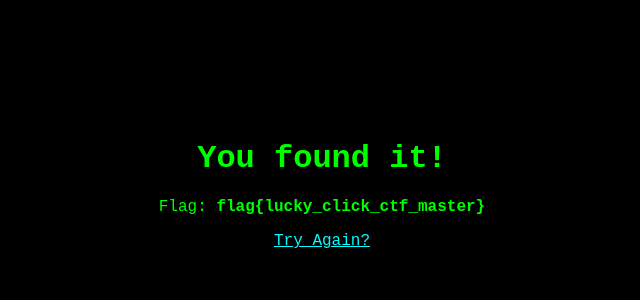
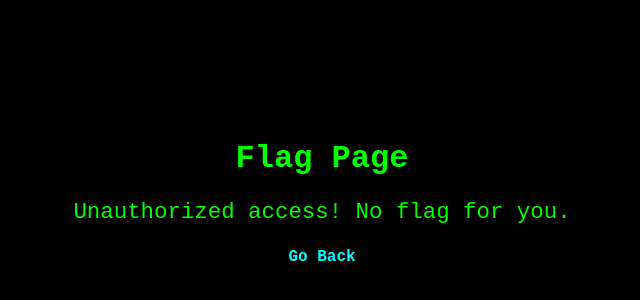
Before and after one commit to dennisabeechrist/ctf-2, a plain HTML site: page flag.html in a window 1280 px wide. Shown: the part 52-352 px from the top of the page, without its empty margins (318-958 px from the left). Drawn offline with Linux system fonts and the light colour scheme.

Commit message:
Update flag.html

```diff
--- a/flag.html
+++ b/flag.html
@@ -10,11 +10,47 @@
       text-align: center;
       margin-top: 15%;
     }
+    #flag, #error {
+      display: none;
+      font-size: 1.4rem;
+      margin: 1em auto;
+    }
+    a {
+      color: #00ffff;
+      text-decoration: none;
+      font-weight: bold;
+    }
   </style>
 </head>
 <body>
-    <h1>You found it!</h1>
-    <p>Flag: <strong>flag{lucky_click_ctf_master}</strong></p>
-    <a href="index.html" style="color:#00ffff;">Try Again?</a>
+  <h1>Flag Page</h1>
+  <p id="flag">Flag: <strong>flag{lucky_click_ctf_master}</strong></p>
+  <p id="error">Unauthorized access! No flag for you.</p>
+  <a href="index.html">Go Back</a>
+
+  <script>
+    function getQueryParam(name) {
+      const urlParams = new URLSearchParams(window.location.search);
+      return urlParams.get(name);
+    }
+
+    function decode(str) {
+      try {
+        return parseInt(atob(str), 10);
+      } catch {
+        return null;
+      }
+    }
+
+    const secret = 142;
+    const token = getQueryParam('token');
+    const decoded = decode(token);
+
+    if (decoded === secret) {
+      document.getElementById('flag').style.display = 'block';
+    } else {
+      document.getElementById('error').style.display = 'block';
+    }
+  </script>
 </body>
 </html>
```
Lines whose indentation alone changed are shown as unchanged.
